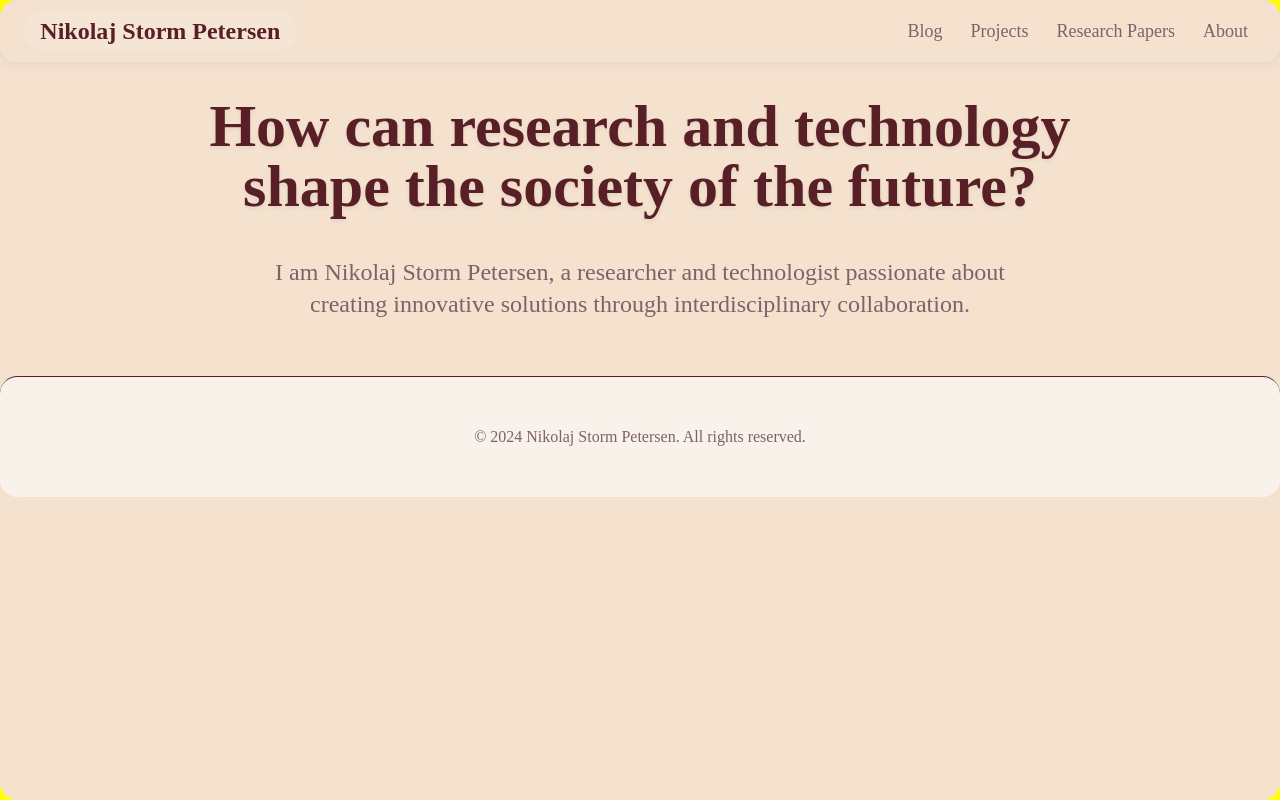
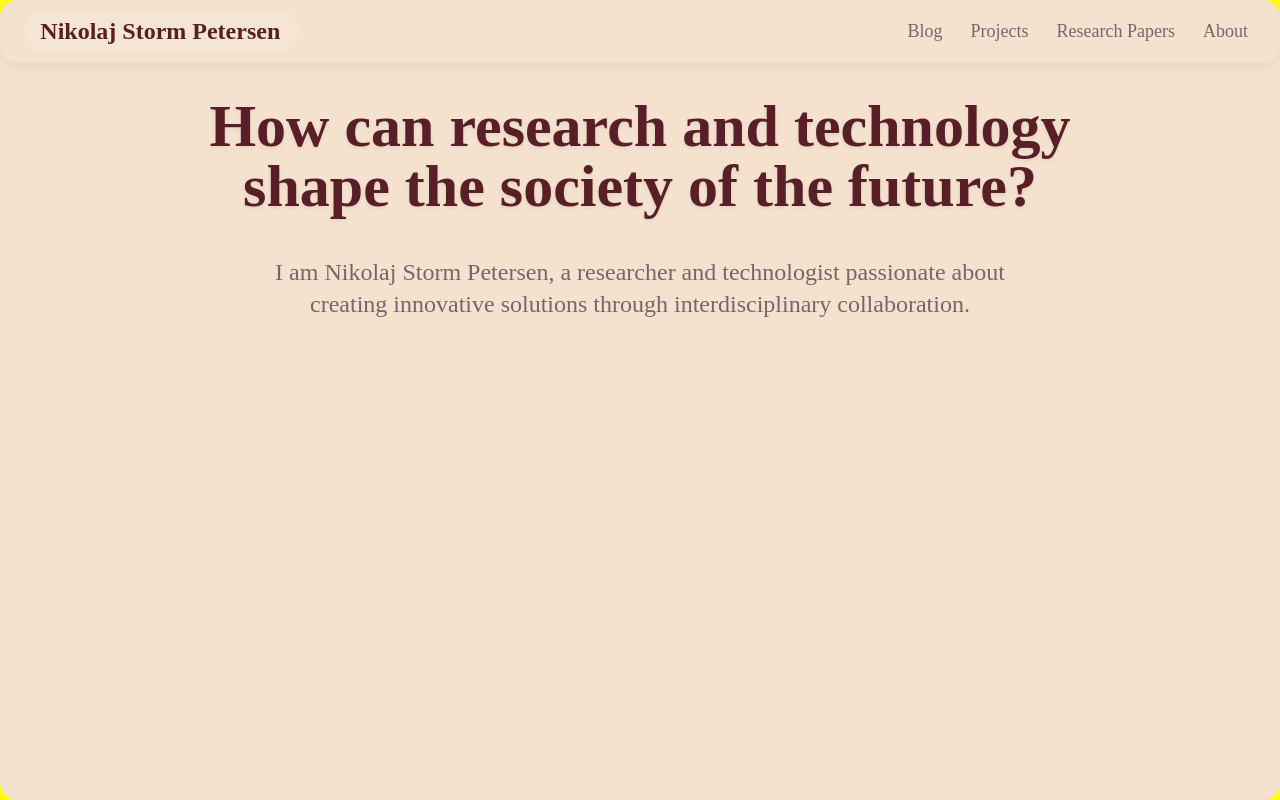
Before and after one commit to Nikolaj-Storm/storm-web-elegance, a React (Vite) app: page / in a window 1280 px wide. Built offline with nearby package versions, Linux system fonts and the light colour scheme.

Commit message:
Remove footer
Remove the copyright notice from the footer on the homepage.

```diff
--- a/src/pages/Index.tsx
+++ b/src/pages/Index.tsx
@@ -1,4 +1,3 @@
-
 import { Link } from "react-router-dom";
 import Navigation from "../components/Navigation";
 
@@ -19,14 +18,6 @@ const Index = () => {
           </div>
         </div>
       </main>
-      {/* Footer */}
-      <footer className="py-12 border-t" style={{ borderColor: "#581f27", background: "#f9f2ea" }}>
-        <div className="container mx-auto px-6 text-center">
-          <p className="text-[#7d626a]">
-            © 2024 Nikolaj Storm Petersen. All rights reserved.
-          </p>
-        </div>
-      </footer>
     </div>
   );
 };
```
